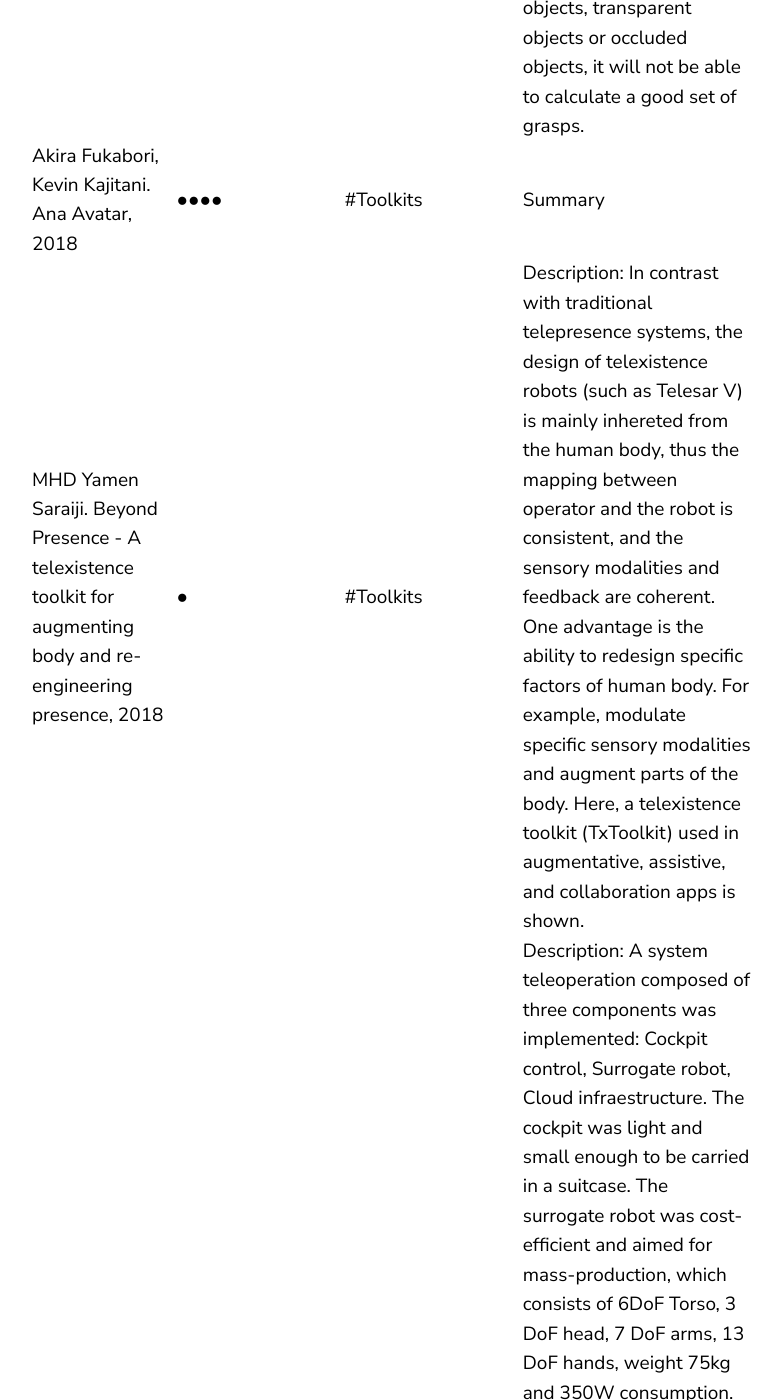
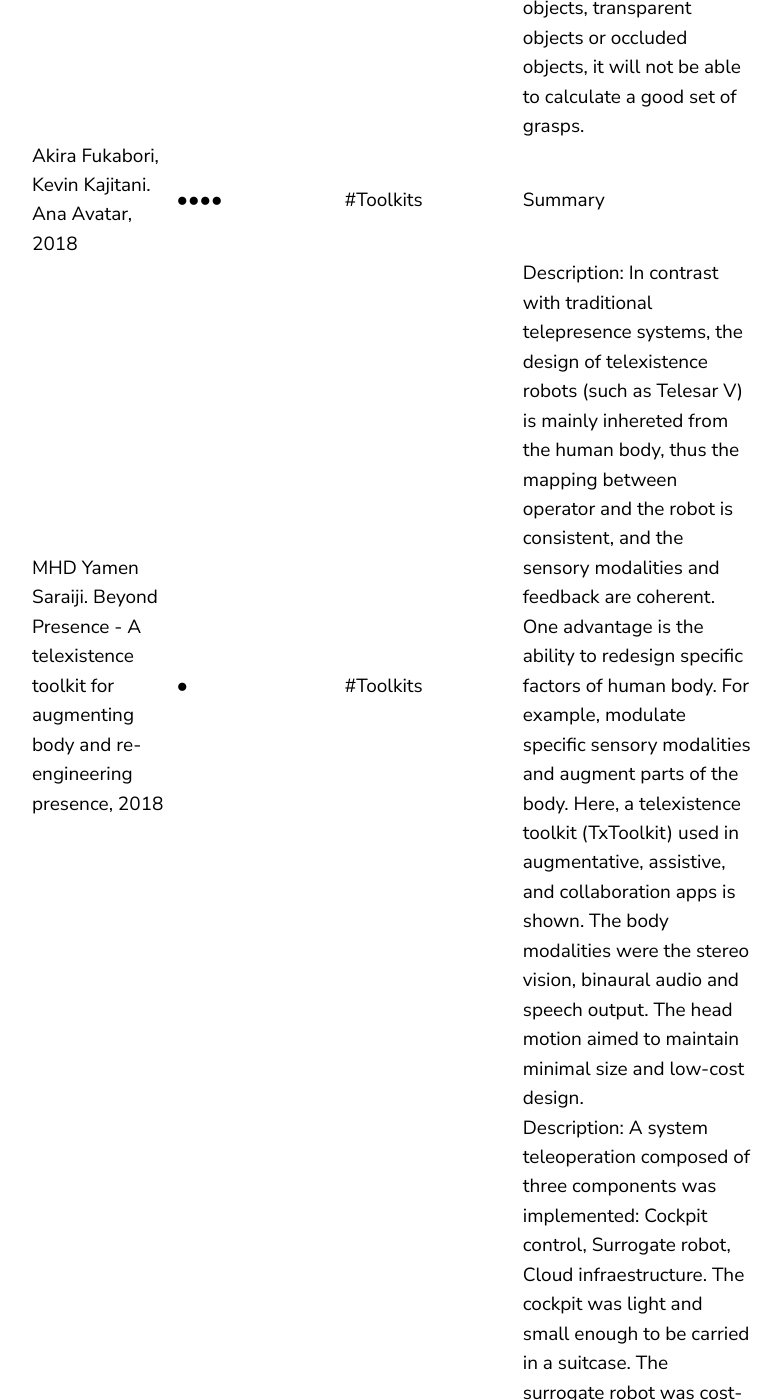
Before and after one commit to jluis9796/jluis9796.github.io, a Jekyll site: the page built from _posts/2020-05-24-telexistence.markdown, in a window 1280 px wide and 1400 px high, scrolled down 3011 px. Shown: the whole window, without its empty margins (68-850 px from the left). Built offline with Jekyll 4.4.1, drawn with Linux system fonts in a browser that asks for light colours.

Commit message:
Update 2020-05-24-telexistence.markdown

```diff
--- a/_posts/2020-05-24-telexistence.markdown
+++ b/_posts/2020-05-24-telexistence.markdown
@@ -73,7 +73,7 @@ failures and grasping errors, while significantly reducing the number of user in
     <td></td>
     <td></td>
     <td>#Toolkits</td>
-    <td>Description: In contrast with traditional telepresence systems, the design of telexistence robots (such as Telesar V) is mainly inhereted from the human body, thus the mapping between operator and the robot is consistent, and the sensory modalities and feedback are coherent. One advantage is the ability to redesign specific factors of human body. For example, modulate specific sensory modalities and augment parts of the body. Here, a telexistence toolkit (TxToolkit) used in augmentative, assistive, and collaboration apps is shown.</td>
+    <td>Description: In contrast with traditional telepresence systems, the design of telexistence robots (such as Telesar V) is mainly inhereted from the human body, thus the mapping between operator and the robot is consistent, and the sensory modalities and feedback are coherent. One advantage is the ability to redesign specific factors of human body. For example, modulate specific sensory modalities and augment parts of the body. Here, a telexistence toolkit (TxToolkit) used in augmentative, assistive, and collaboration apps is shown. The body modalities were the stereo vision, binaural audio and speech output. The head motion aimed  to maintain minimal size and low-cost design. </td>
     </tr>
     <tr>
     <td>MHD Charith Fernando, Genki Sano. Future of telexistence technology and its impact to the society, 2018</td>
```
